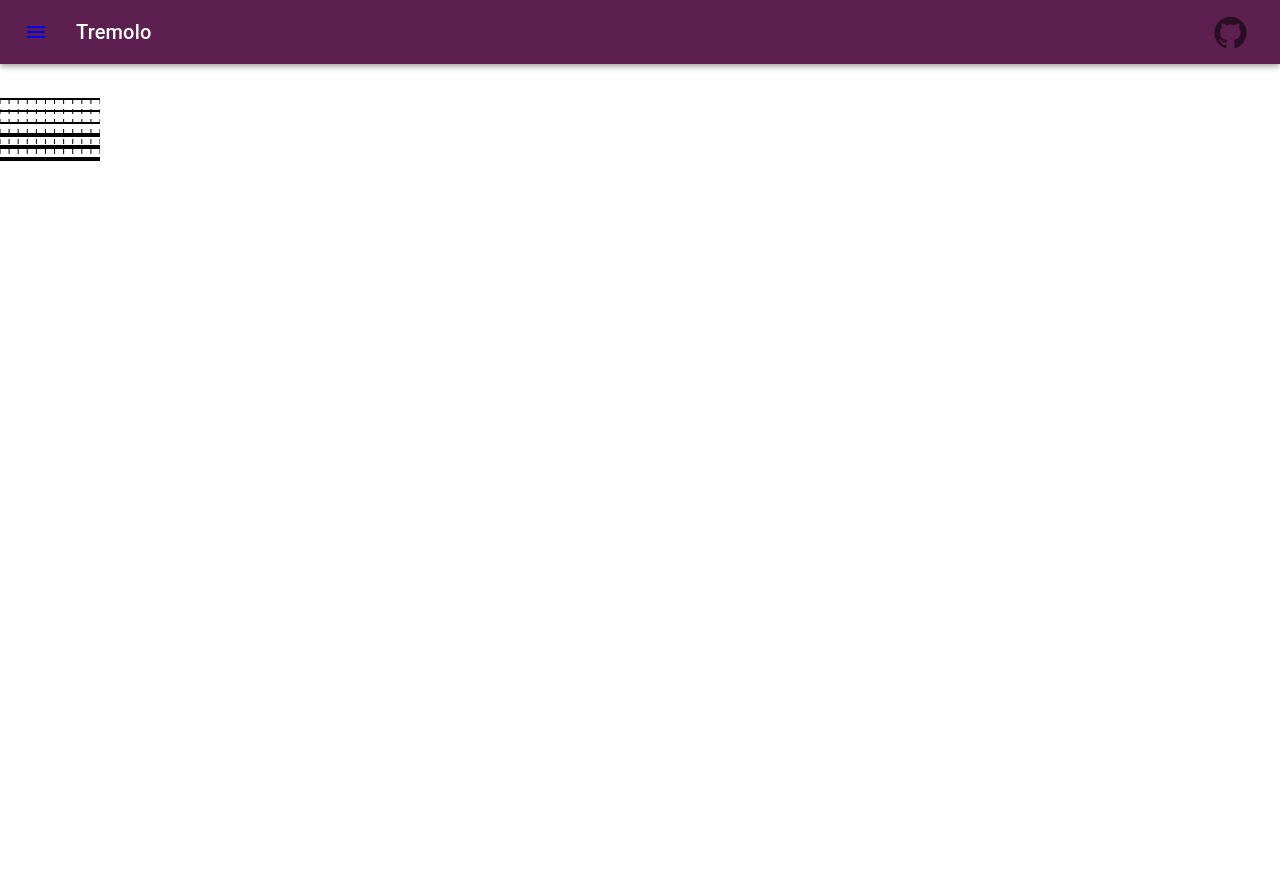
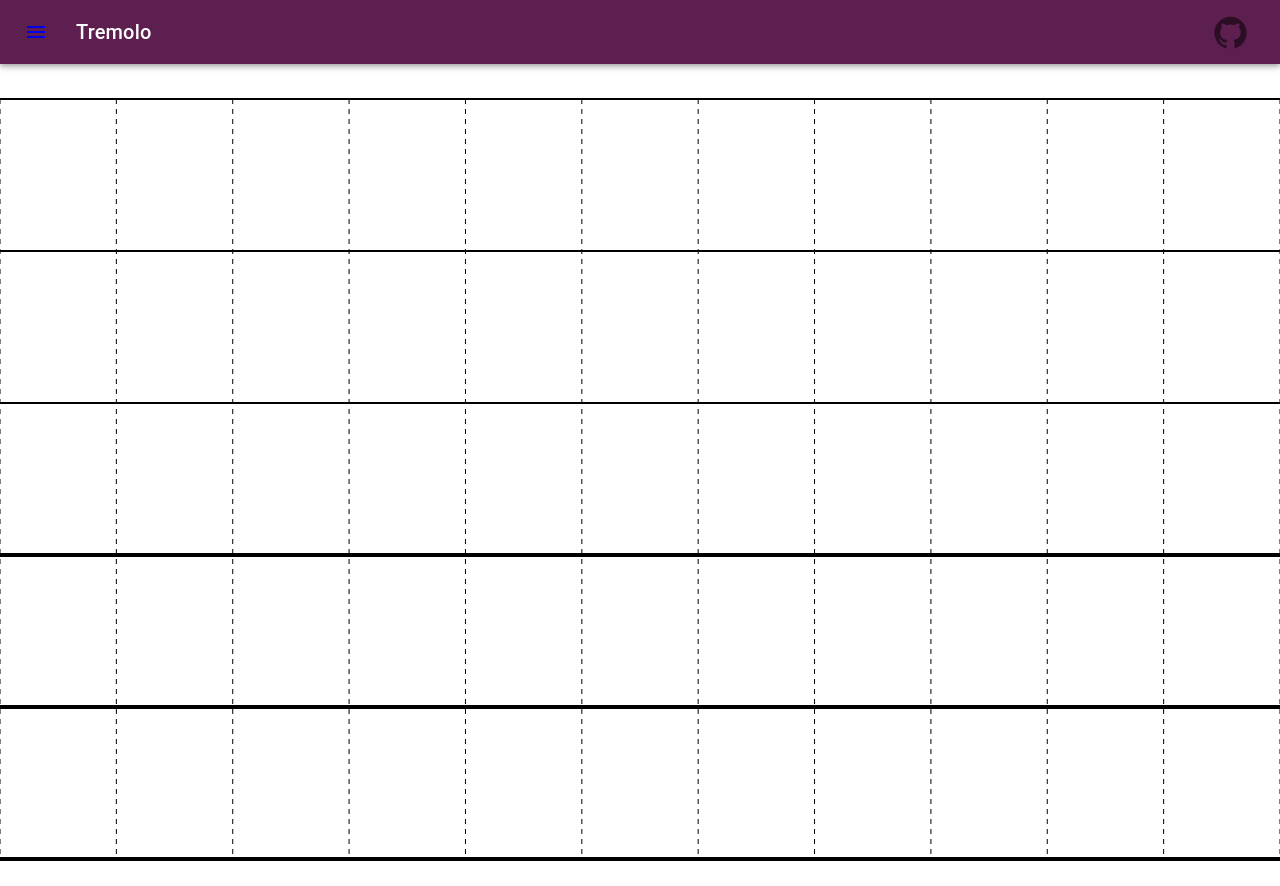
Before and after one commit to Sergej-Popov/tremolo, a React (Vite) app: page / in a window 1280 px wide. Before the commit the page ends 800 px from the top, so only its background shows below. Built offline with nearby package versions, Linux system fonts and the light colour scheme; a web font is replaced by a local one.

Commit message:
Make board svg fill viewport

```diff
--- a/src/components/GuitarBoard.tsx
+++ b/src/components/GuitarBoard.tsx
@@ -7,8 +7,8 @@ import { chords, scales } from '../repertoire';
 import { Button, Slider } from '@mui/material';
 
 const edgeOffset = 20;
-const svgWidth = 100;
-const svgHeight = 100;
+const svgWidth = window.innerWidth;
+const svgHeight = window.innerHeight;
 
 const fretCount = 12;
 const fretBoardWidth = svgWidth;
@@ -451,11 +451,11 @@ const GuitarBoard: React.FC = () => {
   return (
     <>
       <div id="tooltip"></div>
-      <div style={{ position: 'relative' }}>
+      <div style={{ position: 'relative', width: '100vw', height: '100vh' }}>
         <svg
           ref={svgRef}
-          width={svgWidth}
-          height={svgHeight}
+          width="100%"
+          height="100%"
           onMouseMove={handleMouseMove}
         ></svg>
         {showPanel && (
```
